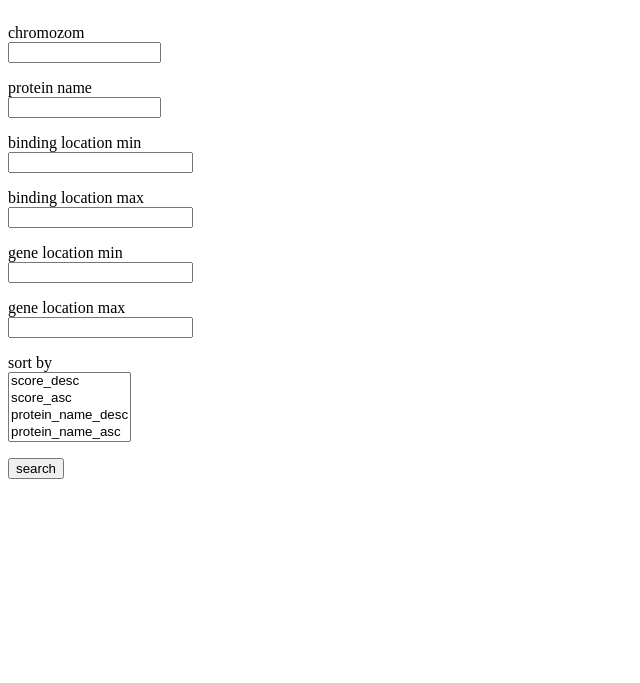
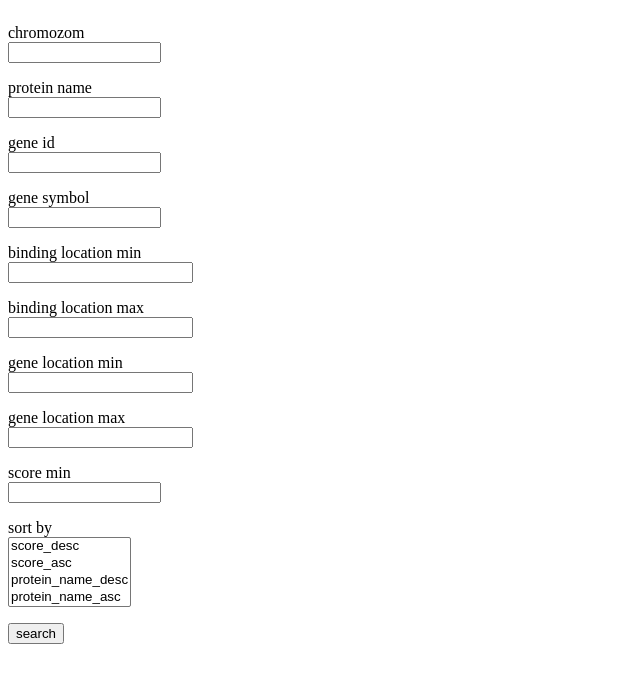
Before and after one commit to ML-Bioinfo-CEITEC/genome_browser, a Flask app: template api/templates/test.html in a window 1280 px wide. Shown: the top 683 px of the page, without its empty margins (0-640 px from the left). Run offline with Flask 2, Linux system fonts and the light colour scheme; the template is opened without the code that fills it: values that come from a table or form of the project are taken from there, others are empty.

Commit message:
Add additional search fields

```diff
--- a/api/forms.py
+++ b/api/forms.py
@@ -1,5 +1,5 @@
 from flask_wtf import FlaskForm
-from wtforms import StringField, SubmitField, RadioField, IntegerField, SelectField
+from wtforms import StringField, SubmitField, RadioField, IntegerField, SelectField, FloatField
 from wtforms.validators import DataRequired, Optional
 
 class SearchForm(FlaskForm):
@@ -7,6 +7,8 @@ class SearchForm(FlaskForm):
     chromozom = StringField('chromozom')
     # protein_name = StringField('protein name', validators=[DataRequired()])
     protein_name = StringField('protein name')
+    symbol = StringField('gene symbol')
+    gene_id = StringField('gene id')
     sort_by = SelectField('sort by', choices=["score_desc","score_asc", "protein_name_desc", "protein_name_asc"])
     area_min = IntegerField('binding location min',
             validators=[
@@ -29,4 +31,10 @@ class SearchForm(FlaskForm):
             ]
         )
 
+    score_min = FloatField('score min',
+            validators=[
+                Optional()
+            ]
+        )
+
     submit = SubmitField('search')
--- a/api/templates/test.html
+++ b/api/templates/test.html
@@ -16,6 +16,14 @@
                         {{ form.protein_name(size=16, value=protein_default) }}
                     </p>
                     <p>
+                        {{ form.gene_id.label }}<br>
+                        {{ form.gene_id(size=16, value=gene_id_default) }}
+                    </p>
+                    <p>
+                        {{ form.symbol.label }}<br>
+                        {{ form.symbol(size=16, value=symbol_default) }}
+                    </p>
+                    <p>
                         {{ form.area_min.label }}<br>
                         {{ form.area_min(size=16, value=area_min_default) }}
                     </p>
@@ -30,6 +38,10 @@
                     <p>
                         {{ form.loc_max.label }}<br>
                         {{ form.loc_max(size=16, value=loc_max_default) }}
+                    </p>
+                    <p>
+                        {{ form.score_min.label }}<br>
+                        {{ form.score_min(size=16, value=score_min_default) }}
                     </p>
                     <p>
                         {{ form.sort_by.label }}<br>
```
Also changed, not shown: api/routes.py (+14 -4 lines).
